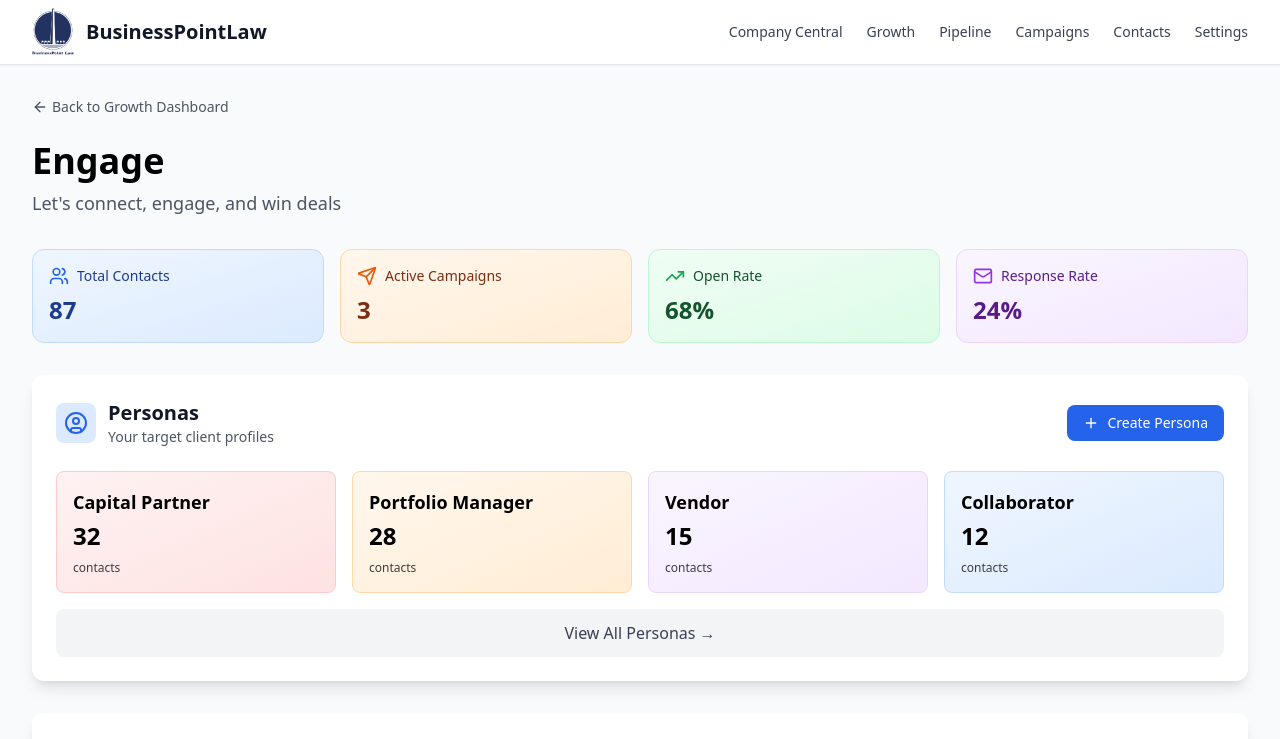
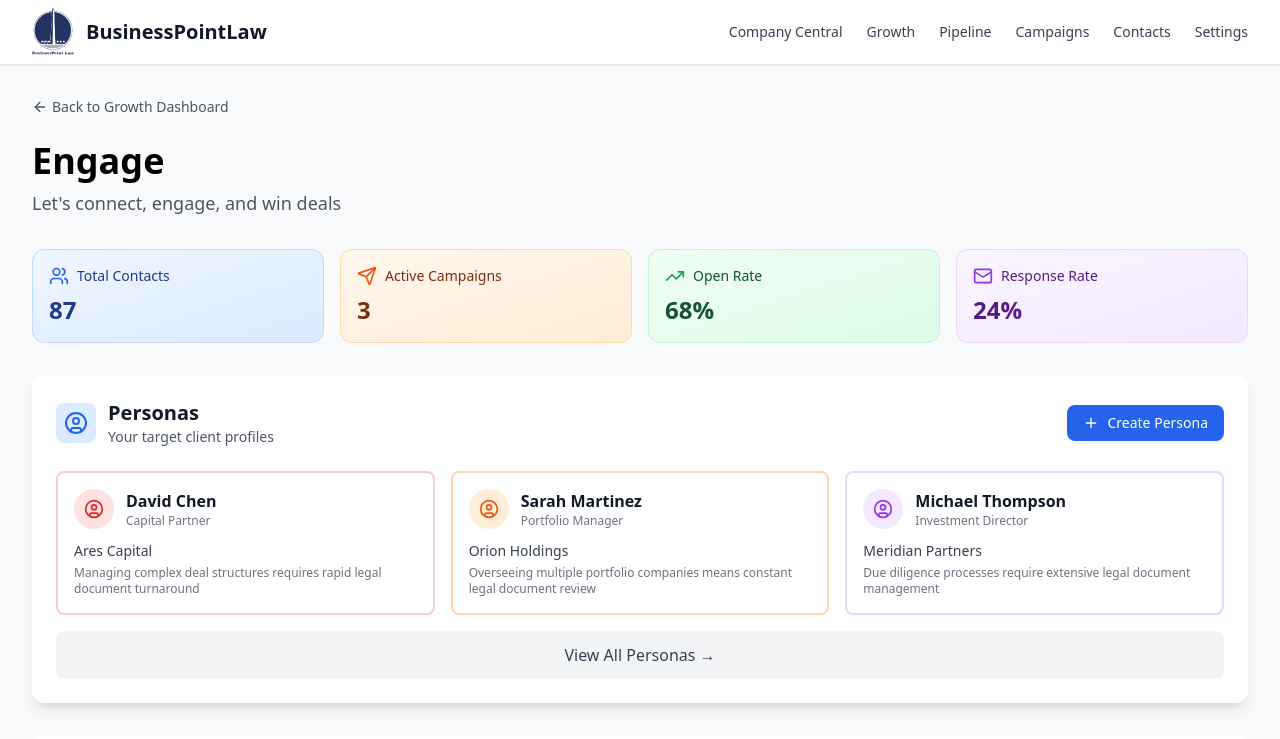
Before and after one commit to Ignite-Strategies/IgniteLegal-frontend, a React (Vite) app: page /engage in a window 1280 px wide. Shown: the top 739 px of the page. Built offline with nearby package versions, Linux system fonts and the light colour scheme.

Commit message:
Refactor Personas section to show actual persona profiles (names, titles, companies) instead of just counts

```diff
--- a/src/pages/relationship/Engage.jsx
+++ b/src/pages/relationship/Engage.jsx
@@ -131,32 +131,72 @@ export default function Engage() {
           </button>
         </div>
 
-        <div className="grid grid-cols-1 md:grid-cols-2 lg:grid-cols-4 gap-4">
-          {mockPersonTypes.map((persona, idx) => {
-            const colors = [
-              'from-red-50 to-red-100 border-red-200 text-red-900',
-              'from-orange-50 to-orange-100 border-orange-200 text-orange-900',
-              'from-purple-50 to-purple-100 border-purple-200 text-purple-900',
-              'from-blue-50 to-blue-100 border-blue-200 text-blue-900',
-            ];
-            const colorClass = colors[idx % colors.length];
+        {/* Persona Cards - showing actual personas */}
+        <div className="grid grid-cols-1 md:grid-cols-2 lg:grid-cols-3 gap-4 mb-4">
+          {/* Capital Partner */}
+          <div
+            className="bg-white border-2 border-red-200 rounded-lg p-4 hover:shadow-md transition-all cursor-pointer"
+            onClick={() => navigate('/personas')}
+          >
+            <div className="flex items-center gap-3 mb-3">
+              <div className="w-10 h-10 bg-red-100 rounded-full flex items-center justify-center">
+                <UserCircle className="h-5 w-5 text-red-600" />
+              </div>
+              <div>
+                <h3 className="font-semibold text-gray-900">David Chen</h3>
+                <p className="text-xs text-gray-500">Capital Partner</p>
+              </div>
+            </div>
+            <p className="text-sm font-medium text-gray-700 mb-1">Ares Capital</p>
+            <p className="text-xs text-gray-500 line-clamp-2">
+              Managing complex deal structures requires rapid legal document turnaround
+            </p>
+          </div>
 
-            return (
-              <div
-                key={persona.type}
-                className={`bg-gradient-to-br ${colorClass.split(' ')[0]} ${colorClass.split(' ')[1]} rounded-lg p-4 border ${colorClass.split(' ')[2]} cursor-pointer hover:shadow-md transition-shadow`}
-                onClick={() => navigate('/personas')}
-              >
-                <h3 className="text-lg font-bold mb-1">{persona.type}</h3>
-                <p className="text-2xl font-bold">{persona.count}</p>
-                <p className="text-xs mt-2 opacity-75">contacts</p>
+          {/* Portfolio Manager */}
+          <div
+            className="bg-white border-2 border-orange-200 rounded-lg p-4 hover:shadow-md transition-all cursor-pointer"
+            onClick={() => navigate('/personas')}
+          >
+            <div className="flex items-center gap-3 mb-3">
+              <div className="w-10 h-10 bg-orange-100 rounded-full flex items-center justify-center">
+                <UserCircle className="h-5 w-5 text-orange-600" />
               </div>
-            );
-          })}
+              <div>
+                <h3 className="font-semibold text-gray-900">Sarah Martinez</h3>
+                <p className="text-xs text-gray-500">Portfolio Manager</p>
+              </div>
+            </div>
+            <p className="text-sm font-medium text-gray-700 mb-1">Orion Holdings</p>
+            <p className="text-xs text-gray-500 line-clamp-2">
+              Overseeing multiple portfolio companies means constant legal document review
+            </p>
+          </div>
+
+          {/* Investment Director */}
+          <div
+            className="bg-white border-2 border-purple-200 rounded-lg p-4 hover:shadow-md transition-all cursor-pointer"
+            onClick={() => navigate('/personas')}
+          >
+            <div className="flex items-center gap-3 mb-3">
+              <div className="w-10 h-10 bg-purple-100 rounded-full flex items-center justify-center">
+                <UserCircle className="h-5 w-5 text-purple-600" />
+              </div>
+              <div>
+                <h3 className="font-semibold text-gray-900">Michael Thompson</h3>
+                <p className="text-xs text-gray-500">Investment Director</p>
+              </div>
+            </div>
+            <p className="text-sm font-medium text-gray-700 mb-1">Meridian Partners</p>
+            <p className="text-xs text-gray-500 line-clamp-2">
+              Due diligence processes require extensive legal document management
+            </p>
+          </div>
         </div>
+
         <button
           onClick={() => navigate('/personas')}
-          className="w-full mt-4 px-4 py-3 bg-gray-100 text-gray-700 rounded-lg hover:bg-gray-200 transition font-medium flex items-center justify-center gap-2"
+          className="w-full px-4 py-3 bg-gray-100 text-gray-700 rounded-lg hover:bg-gray-200 transition font-medium flex items-center justify-center gap-2"
         >
           View All Personas →
         </button>
```
